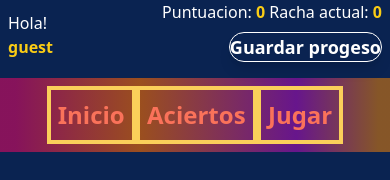
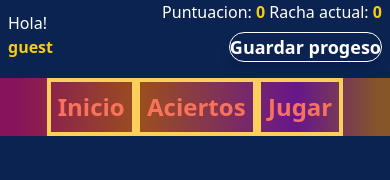
Before and after one commit to gab617/r-f-traducciones, a React (Vite) app: page /categorias in a window 390 px wide. Shown: the top 180 px of the page. Built offline with nearby package versions, Linux system fonts and the light colour scheme; no server answers.

Commit message:
responsive

```diff
--- a/src/pages/Categorias/Categorias.jsx
+++ b/src/pages/Categorias/Categorias.jsx
@@ -10,7 +10,7 @@ export default function Categorias({ keywords, handleClickElemList }) {
   const { loading } = useContext(Context)
   return (
     <>
-      <div className='categorias py-2 flex mb-10 justify-center sm:justify-end' id='headerCategorias'>
+      <div className='categorias sm:py-2 flex mb-10 justify-center sm:justify-end' id='headerCategorias'>
         {/*         <button
           onClick={reloadApp}
         >Reload</button> */}
@@ -43,7 +43,7 @@ export default function Categorias({ keywords, handleClickElemList }) {
               <li
                 className={`
 
-                  sm:px-4 py-4
+                  sm:px-4 mb-1 sm:mb-0 sm:py-4
                 bg-gray-200
 
                   ${objetoKey.terminado ? 'categoriaRealizada' : 'li-categorias'}`}
--- a/src/pages/Home/Home.jsx
+++ b/src/pages/Home/Home.jsx
@@ -131,6 +131,7 @@ const Profile = ({ user, closeUser, points }) => {
     <div
       className={`w-80 flex flex-col ${user?.user !== "guest" ? "" : "hidden"}`}
     >
+      <h1 className="text-white text-center font-bold">PERFIL</h1>
       <CardUser closeUser={closeUser} points={points} />
       <Link to={"/categorias"} className="mt-16 mx-auto ">
         <button
@@ -181,7 +182,6 @@ export function Home({ loading }) {
           conectBD ? "block" : "hidden"
         }`}
       >
-        <Ranking users={users} loading={loading} />
         <Formularios
           actionUserLogin={actionUserLogin}
           defUser={defUser}
@@ -189,6 +189,7 @@ export function Home({ loading }) {
           user={user}
           login={login}
         />
+        <Ranking users={users} loading={loading} />
         <Profile user={user} closeUser={closeUser} points={points}></Profile>
       </div>
 
```
